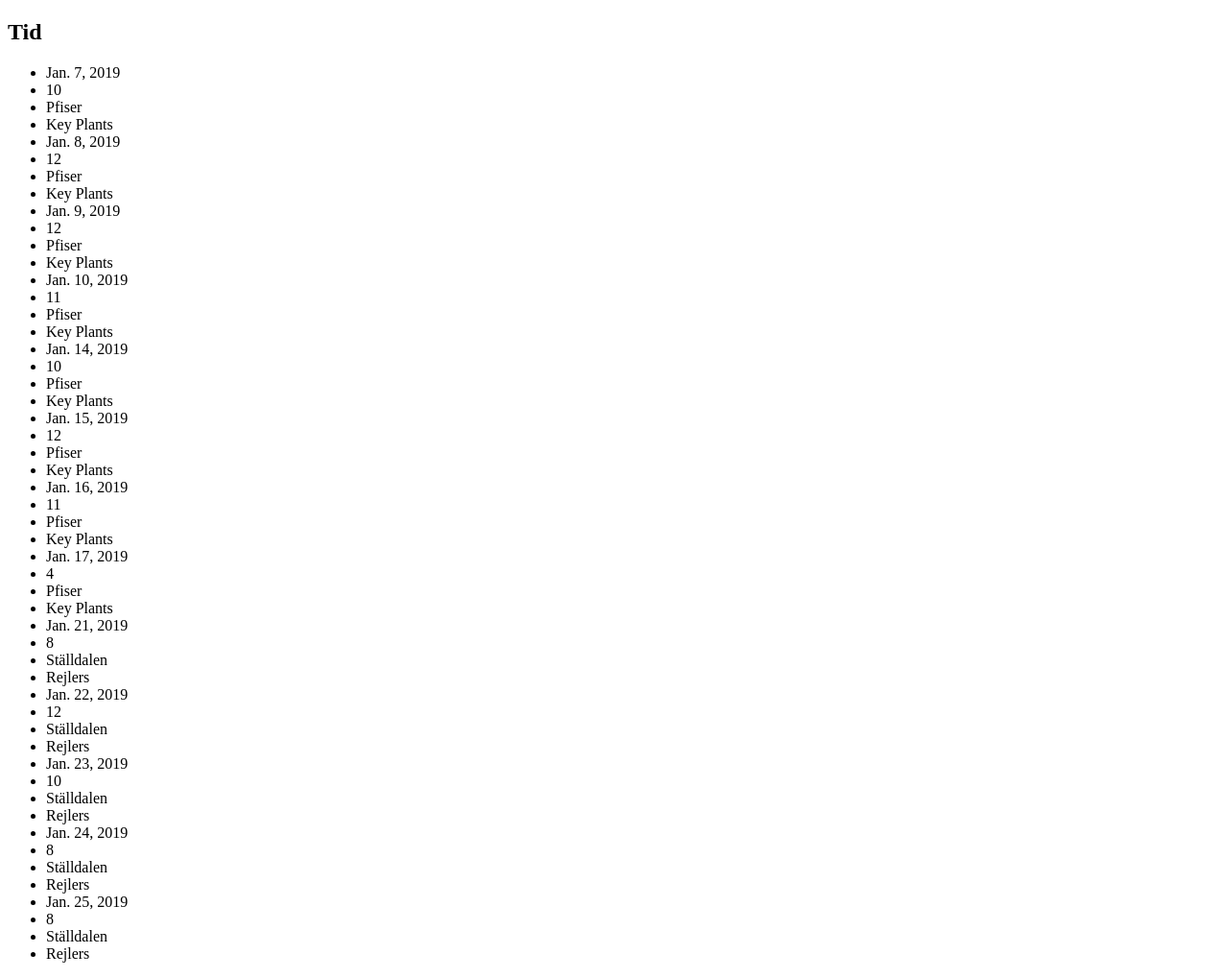
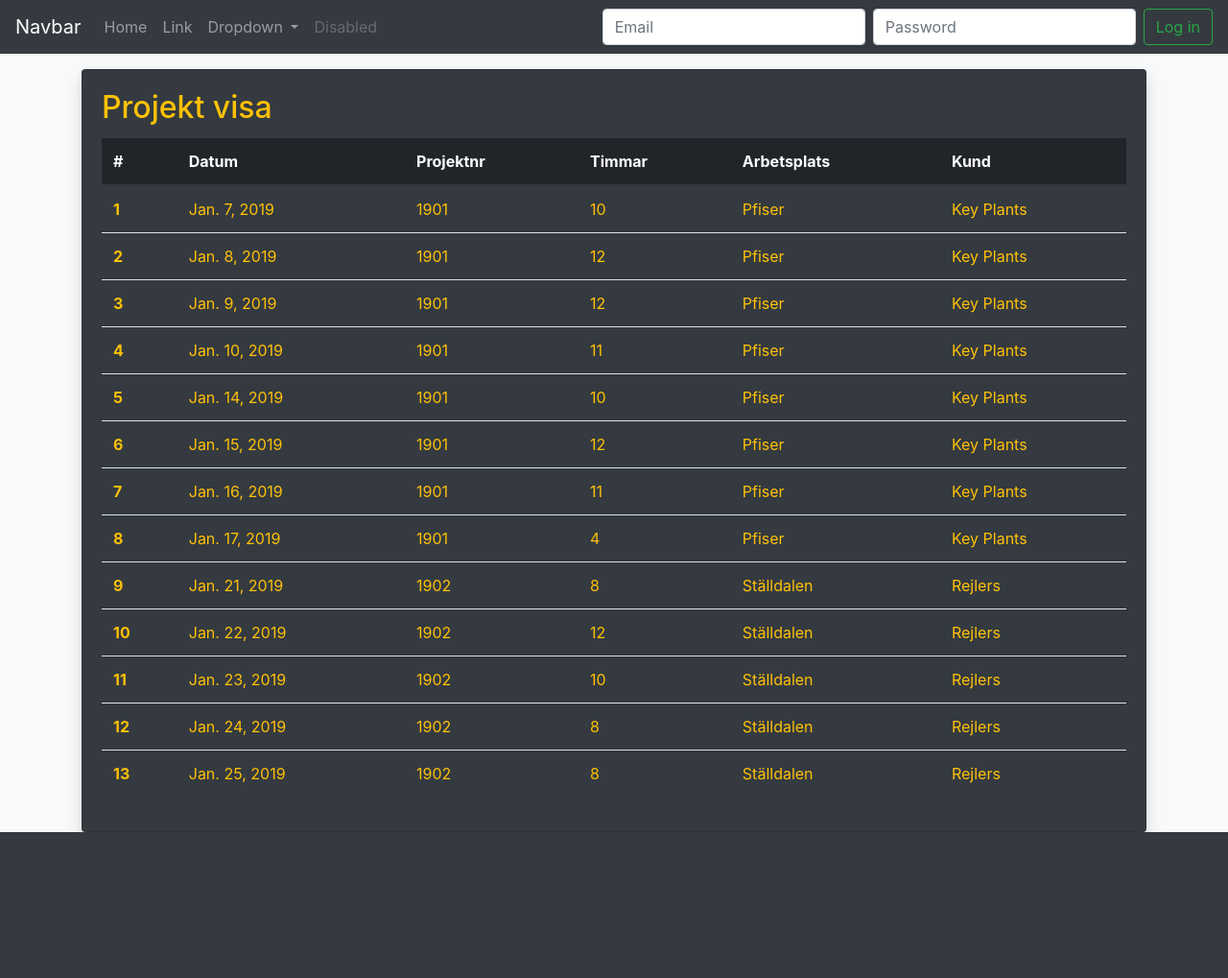
Before and after one commit to freced81/tidtest, a Django app: page /tid/ in a window 1280 px wide. Shown: the whole page at 96% size. After the commit the page ends 867 px from the top, so only its background shows below. Run offline with Django 3.2, Linux system fonts and the light colour scheme; data comes from the database, SQL or seed files in the repository; some libraries are stand-ins or nearby versions.

Commit message:
Bootstrap

```diff
--- /dev/null
+++ b/templates/base.html
@@ -0,0 +1,69 @@
+<!doctype html>
+{% load staticfiles %}
+<html lang="en">
+  <head>
+    <!-- Required meta tags -->
+    <meta charset="utf-8">
+    <meta name="viewport" content="width=device-width, initial-scale=1, shrink-to-fit=no">
+
+    <!-- Bootstrap CSS -->
+    <link rel="stylesheet" href="https://stackpath.bootstrapcdn.com/bootstrap/4.1.3/css/bootstrap.min.css" integrity="sha384-MCw98/SFnGE8fJT3GXwEOngsV7Zt27NXFoaoApmYm81iuXoPkFOJwJ8ERdknLPMO" crossorigin="anonymous">
+    <title>Cards</title>
+  </head>
+  <body class="bg-light">
+    <!-- Start navbar! -->
+    <nav class="navbar fixed-top navbar-expand-lg navbar-dark bg-dark">
+      <a class="navbar-brand" href="#">Navbar</a>
+      <button class="navbar-toggler" type="button" data-toggle="collapse" data-target="#navbarSupportedContent" aria-controls="navbarSupportedContent" aria-expanded="false" aria-label="Toggle navigation">
+        <span class="navbar-toggler-icon"></span>
+      </button>
+
+      <div class="collapse navbar-collapse" id="navbarSupportedContent">
+        <ul class="navbar-nav mr-auto">
+
+          <li class="nav-item">
+            <a class="nav-link" href="#">Home</a>
+          </li>
+
+          <li class="nav-item">
+            <a class="nav-link" href="#">Link</a>
+          </li>
+
+          <!-- Start Dropdown! -->
+          <li class="nav-item dropdown">
+            <a class="nav-link dropdown-toggle" href="#" id="navbarDropdown" role="button" data-toggle="dropdown" aria-haspopup="true" aria-expanded="false">
+              Dropdown
+            </a>
+            <div class="dropdown-menu" aria-labelledby="navbarDropdown">
+              <a class="dropdown-item" href="#">Action</a>
+              <a class="dropdown-item" href="#">Another action</a>
+              <div class="dropdown-divider"></div>
+              <a class="dropdown-item" href="#">Something else here</a>
+            </div>
+          </li>
+          <!-- End Dropdown! -->
+          <li class="nav-item">
+            <a class="nav-link disabled" href="#" tabindex="-1" aria-disabled="true">Disabled</a>
+          </li>
+        </ul>
+        <form class="form-inline my-2 my-lg-0">
+          <input class="form-control mr-sm-2" type="email" placeholder="Email" aria-label="Email">
+          <input class="form-control mr-sm-2" type="password" placeholder="Password" aria-label="Password">
+          <button class="btn btn-outline-success my-2 my-sm-0" type="submit">Log in</button>
+        </form>
+      </div>
+    </nav>
+    <!-- End navbar! -->
+  <br>
+    {% block body_block %}
+
+    {% endblock %}
+      <!-- Optional JavaScript -->
+
+
+    <!-- jQuery first, then Popper.js, then Bootstrap JS -->
+    <script src="https://code.jquery.com/jquery-3.3.1.slim.min.js" integrity="sha384-q8i/X+965DzO0rT7abK41JStQIAqVgRVzpbzo5smXKp4YfRvH+8abtTE1Pi6jizo" crossorigin="anonymous"></script>
+    <script src="https://cdnjs.cloudflare.com/ajax/libs/popper.js/1.14.6/umd/popper.min.js" integrity="sha384-wHAiFfRlMFy6i5SRaxvfOCifBUQy1xHdJ/yoi7FRNXMRBu5WHdZYu1hA6ZOblgut" crossorigin="anonymous"></script>
+    <script src="https://stackpath.bootstrapcdn.com/bootstrap/4.2.1/js/bootstrap.min.js" integrity="sha384-B0UglyR+jN6CkvvICOB2joaf5I4l3gm9GU6Hc1og6Ls7i6U/mkkaduKaBhlAXv9k" crossorigin="anonymous"></script>
+  </body>
+</html>
--- a/templates/tid.html
+++ b/templates/tid.html
@@ -1,19 +1,36 @@
-<!DOCTYPE html>
-<html lang="en">
-<head>
-    <meta charset="UTF-8">
-    <title>Tid</title>
-</head>
-<body>
-    <h2>Tid</h2>
-    <ul>
-        {% for tid in object_list %}
-            <li>{{ tid.datum }}</li>
-            <li>{{ tid.timmar }}</li>
-            <li>{{ tid.arbetsplats }}</li>
-            <li>{{ tid.kund }}</li>
-        {% endfor %}
-    </ul>
-
-</body>
-</html>
+{% extends 'base.html' %}
+    {% block body_block %}
+        <!-- Start Card Content 5-->
+    <div class="container">
+      <div class="card bg-dark text-warning mt-5 shadow">
+        <div class="card-body">
+          <h2 class="card-title">Projekt visa</h2>
+          <table class="table table-hover">
+            <thead class="thead-dark">
+              <tr>
+                <th scope="col">#</th>
+                <th scope="col">Datum</th>
+                <th scope="col">Projektnr</th>
+                <th scope="col">Timmar</th>
+                <th scope="col">Arbetsplats</th>
+                <th scope="col">Kund</th>
+              </tr>
+            </thead>
+            <tbody>
+                {% for tid in object_list %}
+                    <tr>
+                        <th scope="row">{{ forloop.counter }}</th>
+                        <td>{{ tid.datum }}</td>
+                        <td>{{ tid.projektnr }}</td>
+                        <td>{{ tid.timmar }}</td>
+                        <td>{{ tid.arbetsplats }}</td>
+                        <td>{{ tid.kund }}</td>
+                    </tr>
+                {% endfor %}
+            </tbody>
+          </table>
+        </div>
+      </div>
+    </div>
+    <!-- End Card Content 5-->
+    {% endblock %}
```
